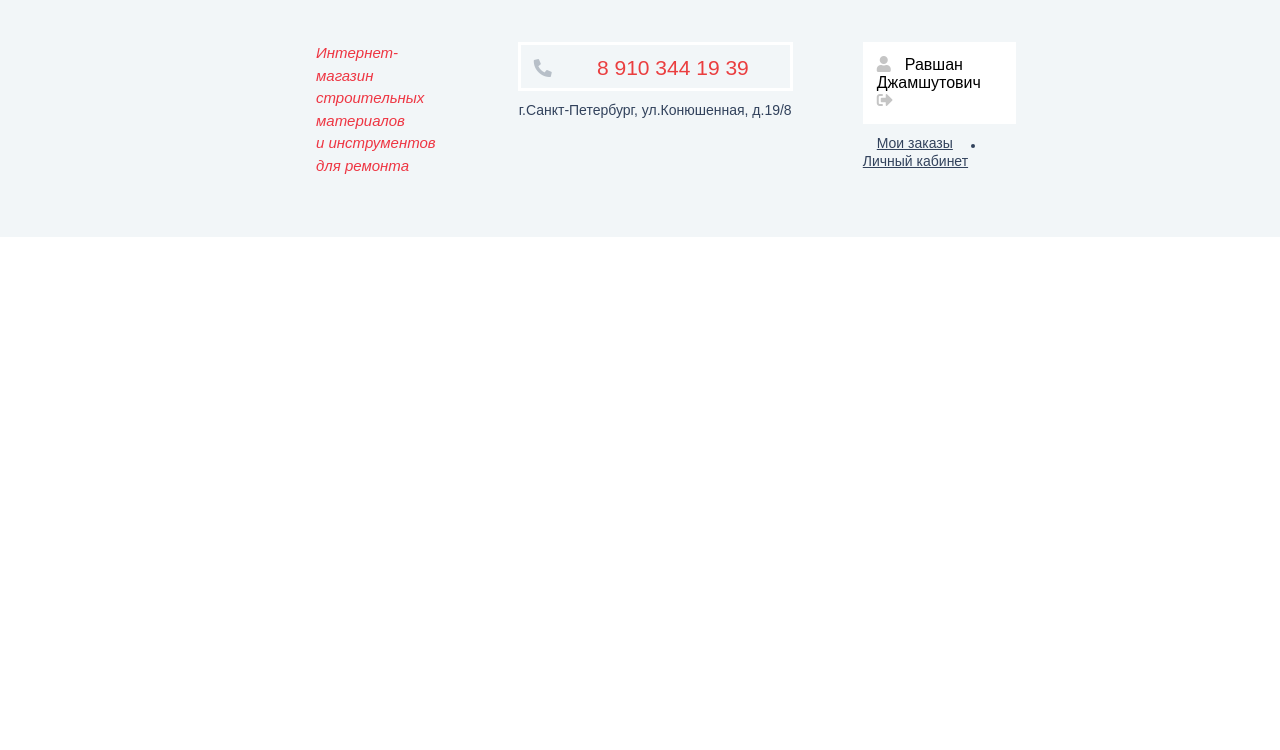
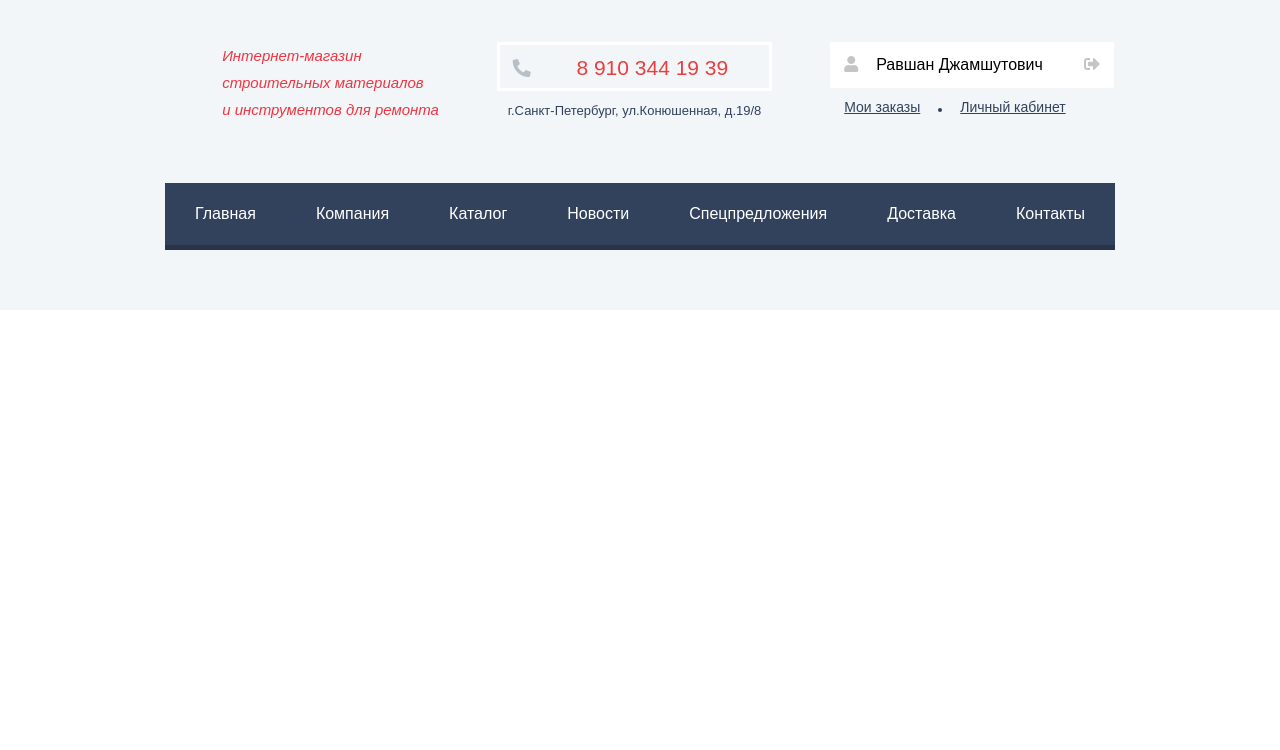
Before and after one commit to frontlern/technomart, a website: page index.html in a window 1280 px wide. Shown: the part 50-800 px from the top of the page. Drawn offline with Linux system fonts and the light colour scheme.

Commit message:
п
Верхняя шапка

```diff
--- a/index.html
+++ b/index.html
@@ -13,7 +13,7 @@
             <div class="logo">
                 Техномарт
             </div>
-x
+
             <div class="search">
                 <i class="fas fa-search"></i>
                 <input type="text" placeholder="поиск"></input>
@@ -72,9 +72,31 @@ x
                 </div>
             </div>
 </div>
+<ul class="menu">
+    <li class="li">
+        Главная
+    </li>
+    <li class="li">
+        Компания
+    </li>
+    <li class="li">
+        Каталог
+    </li>
+    <li class="li">
+        Новости
+    </li>
+    <li class="li">
+        Спецпредложения
+    </li>
+    <li class="li">
+        Доставка
+    </li>
+    <li class="li">
+        Контакты
+    </li>
+</ul>
+    </header>
 
-
-        </header>
 
     </body>
 </html>
--- a/style.css
+++ b/style.css
@@ -8,6 +8,8 @@ header {
     margin: 0 auto;
     text-align: center;
     vertical-align: top;
+    background-color: #f2f6f8;
+    padding-bottom: 60px;
 }
 
 .top-menu {
@@ -99,11 +101,10 @@ header {
 
 
 .container-contact {
-    background-color: #f2f6f8;
     text-align: left;
     display: flex;
     justify-content: space-evenly;
-    padding:50px 280px 60px;
+    padding:50px 0 60px;
     align-items: center;
 }
 
@@ -116,14 +117,14 @@ header {
 .inscription {
     display: inline-block;
     font-family: sans-serif;
-    line-height: 1.5;
+    line-height: 1.8;
     color: #ee3643;
-    padding-left: 36px;
+    padding-left: 40px;
     font-size: 15px;
 }
 
 .phone {
-    margin: 0 70px;
+    margin: 0 58px;
     font-family: sans-serif;
     vertical-align: text-bottom;
     text-align: center;
@@ -154,7 +155,7 @@ header {
 }
 
 .addr {
-    font-size: 14px;
+    font-size: 13px;
     color: #32425c;
 }
 
@@ -176,7 +177,7 @@ header {
 }
 
 .name1 {
-    padding: 0 10px;
+    padding: 0 37px 0 14px;
     font-family: sans-serif;
 }
 
@@ -207,6 +208,41 @@ header {
     font-size: 14px;
 }
 
+ul {
+    display: inline-block;
+    list-style-type: none;
+    border-bottom: 5px solid #293449;
+}
+
+
+ul > li {
+    display: inline-block;
+    list-style-type: none;
+    font-family: sans-serif;
+    padding: 22px 30px;
+    margin-left: -4px;
+    background-color: #32425c;
+    color: white;
+}
+
+ul > li:nth-child(1) {
+    margin-left: 0;
+}
+/**/
+
+
+
+
+
+
+
+
+
+
+
+
+
+
 
 
 
```
